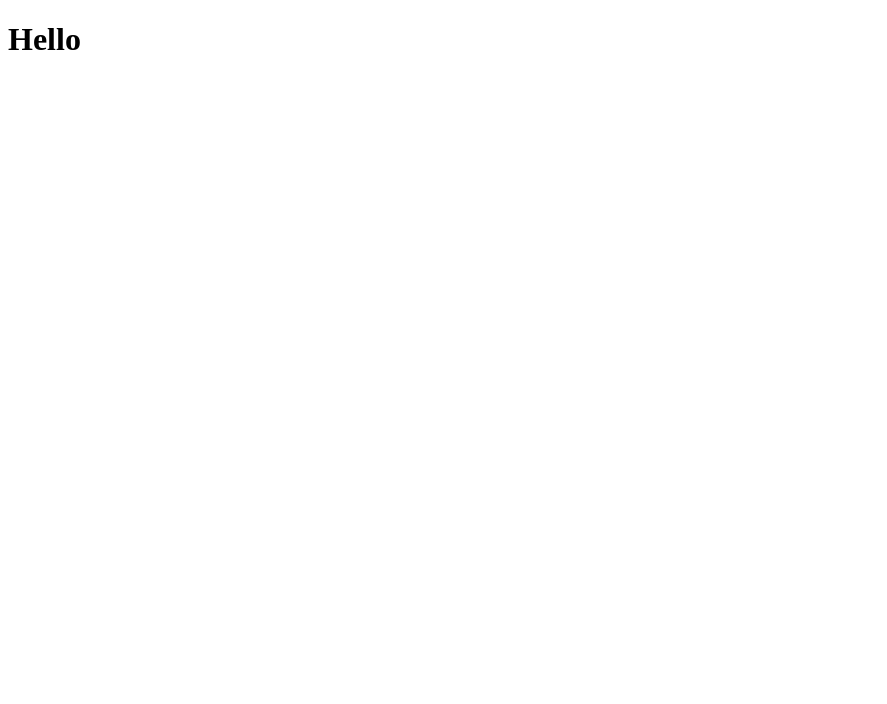
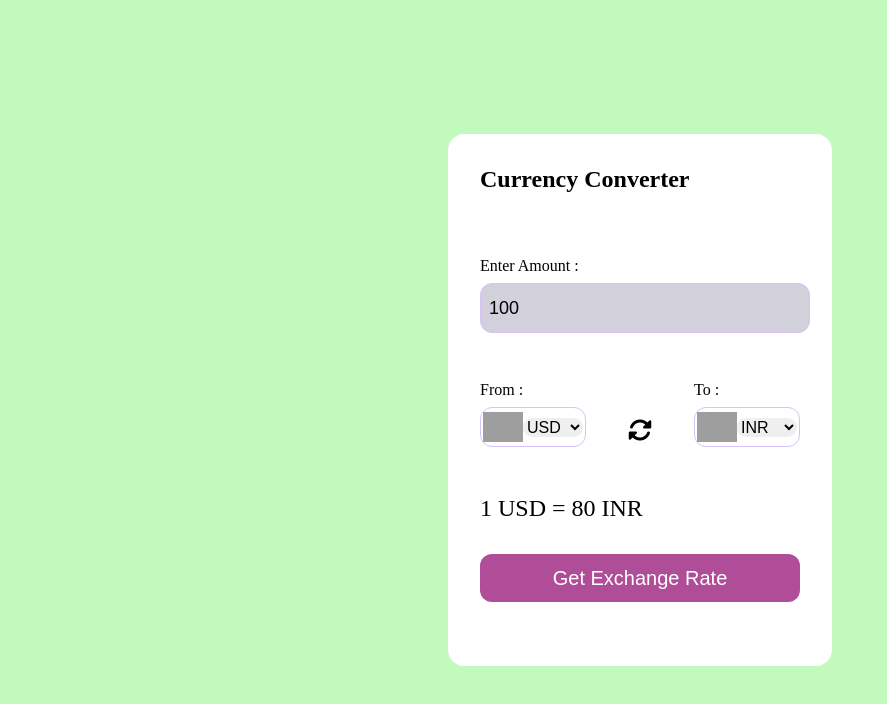
Before and after one commit to shoikotsazzad/CurrencyConverter, a plain HTML site: page index.html in a window 1280 px wide. Shown: the whole page, without its empty margins (0-887 px from the left). Drawn offline with Linux system fonts and the light colour scheme; grey boxes are pictures that could not be loaded.

```diff
--- a/Styles/style.css
+++ b/Styles/style.css
@@ -0,0 +1,90 @@
+*{
+    margin: 0;
+    padding: 0;
+}
+
+body{
+    display: flex;
+    justify-content: center;
+    align-items: center;
+    min-height: 100vh;
+    background-color: #c2fabd;
+}
+
+.container{
+    background-color: #fff;
+    padding: 2rem;
+    border-radius: 1rem;
+    min-height: 50vh;
+    width: 40vh;
+}
+
+form{
+    margin: 4rem 0 2rem 0;
+}
+
+form select, button,input{
+    width: 100%;
+    border: none;
+    outline: none;
+    border-radius: 0.75rem;
+
+}
+
+form input {
+    border: 1px solid #d7c2f9;
+    background-color: rgb(210, 208, 218);
+    height: 3rem;
+    font-size: large;
+    padding-left: 0.5rem;
+    margin-top: 0.5rem;
+    margin-bottom: 1rem;
+}
+
+.dropdown{
+    display: flex;
+    justify-content: space-between;
+    align-items: center;
+    margin-top: 2rem;
+
+}
+.dropdown i {
+    font-size: 1.5rem;
+    margin-top: 1rem;
+}
+
+.select-container img{
+    max-width: 2.5rem;
+}
+
+.select-container{
+    display: flex;
+    justify-content: center;
+    align-items: center;
+    width: 6rem;
+    border-radius: .75rem;
+    border: 1px solid #d7c2f9;
+    /* background-color: rgb(210, 208, 218); */
+    padding: .25rem;
+    margin-top: 0.5rem;
+    margin-bottom: 1rem;
+
+}
+
+.select-container select {
+    font-size: 1rem;
+    width: auto;
+}
+
+.msg {
+    margin: 2rem 0 2rem 0;
+    font-size: 1.5rem;
+}
+
+form button{
+    height: 3rem;
+    background-color: #af4d98;
+    color: white;
+    font-size: 1.25rem;
+    cursor: pointer;
+}
--- a/index.html
+++ b/index.html
@@ -5,13 +5,51 @@
     <meta name="viewport" content="width=device-width, initial-scale=1.0">
     <title>CurrencyConverter</title>
     <link rel="stylesheet" href="Styles/style.css">
+    <!-- Font Awesome -->
+    <link rel="stylesheet" href="https://cdnjs.cloudflare.com/ajax/libs/font-awesome/6.5.2/css/all.min.css" integrity="sha512-SnH5WK+bZxgPHs44uWIX+LLJAJ9/2PkPKZ5QiAj6Ta86w+fsb2TkcmfRyVX3pBnMFcV7oQPJkl9QevSCWr3W6A==" crossorigin="anonymous" referrerpolicy="no-referrer" />
 </head>
 <body>
-    <header>
-        <h1>Hello</h1>
-    </header>
-    <Main></Main>
+    <Main>
+        <div class="container">
+            <h2>Currency Converter</h2>
+            <!-- Form -->
+            <form action="">
+                <div class="amount">
+                    <p>Enter Amount : </p>
+                    <input value="100" type="text"/>
+                </div>
+                <!-- dropdown -->
+                <div class="dropdown">
+                    <!-- from -->
+                    <div class="from">
+                        <p>From :</p>
+                        <div class="select-container">
+                            <img src="https://flagsapi.com/US/flat/64.png" alt="">
+                            <select name="from" id="">
+                            </select>
+                        </div>
+                    </div>
+                    <!-- icon -->
+                    <i class="fa-solid fa-rotate"></i>
+                    <!-- TO -->
+                     <div class="to">
+                        <p>To :</p>
+                        <div class="select-container">
+                            <img src="https://flagsapi.com/IN/flat/64.png" alt="">
+                            <select name="to" id="">
+                            </select>
+                        </div>
+                     </div>
+                </div>
+                <!-- Final Message -->
+                 <div class="msg"> 1 USD = 80 INR</div>
+                 <button>Get Exchange Rate</button>
+            </form>
+        </div>
+    </Main>
     <!-- JavaScript Link -->
+    <script src="scripts/code.js"></script>
      <script src="scripts/script.js"></script>
+
 </body>
 </html>
--- /dev/null
+++ b/scripts/code.js
@@ -0,0 +1,161 @@
+const countryList = {
+    AED: "AE",
+    AFN: "AF",
+    XCD: "AG",
+    ALL: "AL",
+    AMD: "AM",
+    ANG: "AN",
+    AOA: "AO",
+    AQD: "AQ",
+    ARS: "AR",
+    AUD: "AU",
+    AZN: "AZ",
+    BAM: "BA",
+    BBD: "BB",
+    BDT: "BD",
+    XOF: "BE",
+    BGN: "BG",
+    BHD: "BH",
+    BIF: "BI",
+    BMD: "BM",
+    BND: "BN",
+    BOB: "BO",
+    BRL: "BR",
+    BSD: "BS",
+    NOK: "BV",
+    BWP: "BW",
+    BYR: "BY",
+    BZD: "BZ",
+    CAD: "CA",
+    CDF: "CD",
+    XAF: "CF",
+    CHF: "CH",
+    CLP: "CL",
+    CNY: "CN",
+    COP: "CO",
+    CRC: "CR",
+    CUP: "CU",
+    CVE: "CV",
+    CYP: "CY",
+    CZK: "CZ",
+    DJF: "DJ",
+    DKK: "DK",
+    DOP: "DO",
+    DZD: "DZ",
+    ECS: "EC",
+    EEK: "EE",
+    EGP: "EG",
+    ETB: "ET",
+    EUR: "FR",
+    FJD: "FJ",
+    FKP: "FK",
+    GBP: "GB",
+    GEL: "GE",
+    GGP: "GG",
+    GHS: "GH",
+    GIP: "GI",
+    GMD: "GM",
+    GNF: "GN",
+    GTQ: "GT",
+    GYD: "GY",
+    HKD: "HK",
+    HNL: "HN",
+    HRK: "HR",
+    HTG: "HT",
+    HUF: "HU",
+    IDR: "ID",
+    ILS: "IL",
+    INR: "IN",
+    IQD: "IQ",
+    IRR: "IR",
+    ISK: "IS",
+    JMD: "JM",
+    JOD: "JO",
+    JPY: "JP",
+    KES: "KE",
+    KGS: "KG",
+    KHR: "KH",
+    KMF: "KM",
+    KPW: "KP",
+    KRW: "KR",
+    KWD: "KW",
+    KYD: "KY",
+    KZT: "KZ",
+    LAK: "LA",
+    LBP: "LB",
+    LKR: "LK",
+    LRD: "LR",
+    LSL: "LS",
+    LTL: "LT",
+    LVL: "LV",
+    LYD: "LY",
+    MAD: "MA",
+    MDL: "MD",
+    MGA: "MG",
+    MKD: "MK",
+    MMK: "MM",
+    MNT: "MN",
+    MOP: "MO",
+    MRO: "MR",
+    MTL: "MT",
+    MUR: "MU",
+    MVR: "MV",
+    MWK: "MW",
+    MXN: "MX",
+    MYR: "MY",
+    MZN: "MZ",
+    NAD: "NA",
+    XPF: "NC",
+    NGN: "NG",
+    NIO: "NI",
+    NPR: "NP",
+    NZD: "NZ",
+    OMR: "OM",
+    PAB: "PA",
+    PEN: "PE",
+    PGK: "PG",
+    PHP: "PH",
+    PKR: "PK",
+    PLN: "PL",
+    PYG: "PY",
+    QAR: "QA",
+    RON: "RO",
+    RSD: "RS",
+    RUB: "RU",
+    RWF: "RW",
+    SAR: "SA",
+    SBD: "SB",
+    SCR: "SC",
+    SDG: "SD",
+    SEK: "SE",
+    SGD: "SG",
+    SKK: "SK",
+    SLL: "SL",
+    SOS: "SO",
+    SRD: "SR",
+    STD: "ST",
+    SVC: "SV",
+    SYP: "SY",
+    SZL: "SZ",
+    THB: "TH",
+    TJS: "TJ",
+    TMT: "TM",
+    TND: "TN",
+    TOP: "TO",
+    TRY: "TR",
+    TTD: "TT",
+    TWD: "TW",
+    TZS: "TZ",
+    UAH: "UA",
+    UGX: "UG",
+    USD: "US",
+    UYU: "UY",
+    UZS: "UZ",
+    VEF: "VE",
+    VND: "VN",
+    VUV: "VU",
+    YER: "YE",
+    ZAR: "ZA",
+    ZMK: "ZM",
+    ZWD: "ZW",
+  };
--- a/scripts/script.js
+++ b/scripts/script.js
@@ -0,0 +1,54 @@
+const BASE_URL =  "https://cdn.jsdelivr.net/gh/fawazahmed0/currency-api@1/latest/currencies";
+
+const dropdowns = document.querySelectorAll(".dropdown select");
+const btn = document.querySelector("form button");
+const fromCurr = document.querySelector(".from select")
+const toCurr = document.querySelector(".to select")
+
+
+// for (code in countryList){
+//     console.log(code, countryList[code]);
+// }
+
+for(let select of dropdowns){
+    for (currCode in countryList){
+        let newOption = document.createElement("option");
+        newOption.innerText = currCode;
+        newOption.value = currCode;
+        if(select.name === "from" && currCode === "USD"){
+            newOption.selected = "selected";
+        } else if(select.name === "to" && currCode === "INR"){
+            newOption.selected = "selected";
+        }
+        select.append(newOption);
+
+    }
+    select.addEventListener("change", (evt) => {
+        updateFlag(evt.target);
+    })
+}
+
+const updateFlag = (element) => {
+    let currCode = element.value;
+    let countryCode = countryList[currCode];
+    let newSrc = `https://flagsapi.com/${countryCode}/flat/64.png`;
+    let img = element.parentElement.querySelector("img");
+    img.src = newSrc;
+};
+
+btn.addEventListener("click", async (evt) => {
+    evt.preventDefault();
+    let amount = document.querySelector(".amount input");
+    let amtVal = amount.value;
+    if(amtVal === "" || amtVal <1){
+        amtVal = 1;
+        amount.value = "1";
+    }
+    //console.log(fromCurr.value, toCurr.value);
+    const URL = `${BASE_URL}/${fromCurr.value.toLowerCase()}/${toCurr.value.toLowerCase()}.json`;
+    let response = await fetch(URL);
+    let data = await response.json();
+    let rate = data[toCurr.value.toLowerCase()];
+    console.log(rate);
+
+})
```
